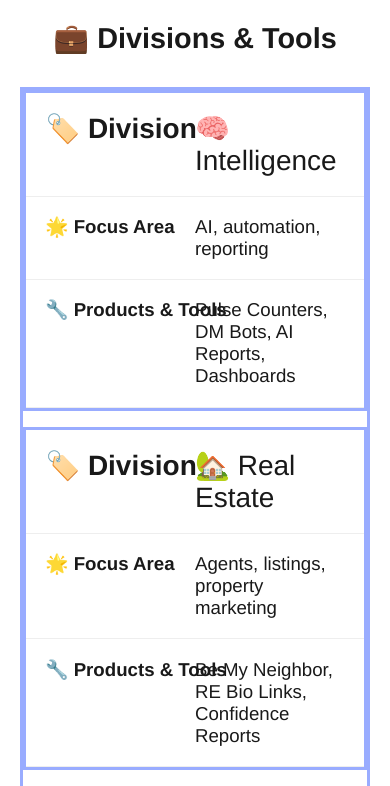
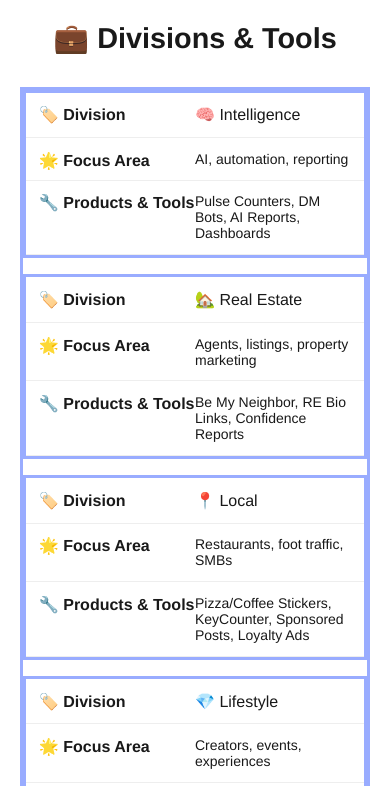
Before and after one commit to vsstone/goldkey3.com, a plain HTML site: page index.html in a window 390 px wide. Shown: the part 3847-4633 px from the top of the page. Drawn offline with nearby package versions, Linux system fonts and the light colour scheme.

Commit message:
fix font styles in table for mobile

```diff
--- a/css/style.css
+++ b/css/style.css
@@ -297,19 +297,25 @@ tbody tr td:first-child {
         border: none;
         border-bottom: 1px solid #eee;
         position: relative;
-        padding-left: 50%; /* Make space for the labels */
+        padding: 0.8rem 0.8rem 0.8rem 50%;
         text-align: left;
+        font-size: 14px; /* CHANGED: This is now the smaller, default font size for data */
     }
 
     td:before {
-        /* Add the header text back in as a label for each cell */
         position: absolute;
-        top: 1.2rem;
-        left: 1.2rem;
+        top: 0.8rem;
+        left: 0.8rem;
         width: 45%;
         padding-right: 10px;
         white-space: nowrap;
         font-weight: 700;
+        font-size: 16px; /* CHANGED: A slightly larger font size for the labels */
+    }
+
+    /* NEW RULE: Make the first data cell's font size larger to match the labels */
+    tbody tr td:first-child {
+        font-size: 16px;
     }
 
     /* Add the content for the labels */
```
Also changed, not shown: 1 other file.
